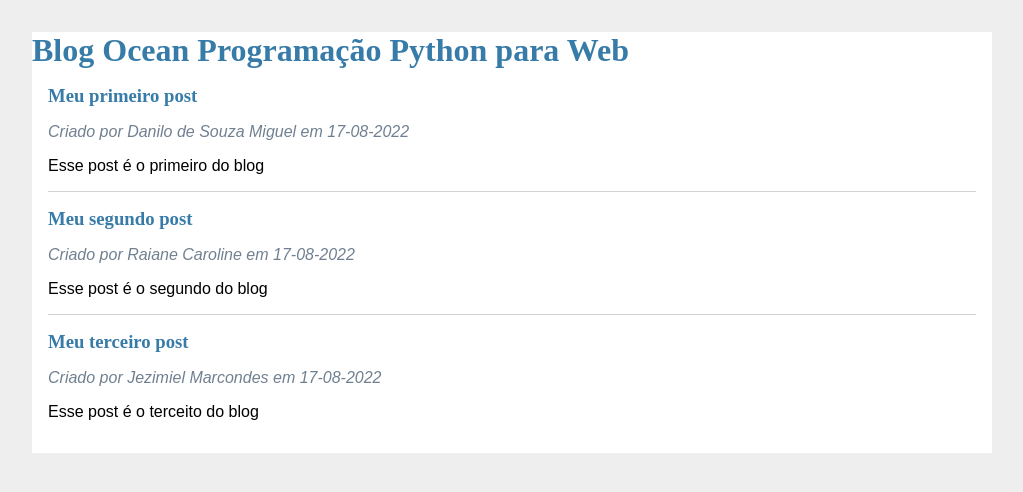
After one commit to LucasElias03/blog, a Flask app: page / in a window 1280 px wide. The commit adds this page. Shown: the top 492 px of the page, without its empty margins (128-1151 px from the left). Run offline with Flask 2, Linux system fonts and the light colour scheme.

Commit message:
Criação do post

```diff
--- a/app.py
+++ b/app.py
@@ -1,14 +1,28 @@
 from flask import Flask, render_template
+from datetime import datetime
 
 app = Flask("hello")
-nomeAula = "Aula python para Web"
+posts = [
+{
+    "title": " Meu primeiro post",
+    "body": "Esse post é o primeiro do blog",
+    "author": "Danilo de Souza Miguel",
+    "created": datetime(2022,8,17)
+},
+{
+    "title": " Meu segundo post",
+    "body": "Esse post é o segundo do blog",
+    "author": "Raiane Caroline",
+    "created": datetime(2022,8,17)
+},
+{
+    "title": " Meu terceiro post",
+    "body": "Esse post é o terceito do blog",
+    "author": "Jezimiel Marcondes",
+    "created": datetime(2022,8,17)
+},
+]
 
-@app.route("/usuario")
-def usuario():
-    usuario = [1, "Lucas", "Professor"]
-    alunos = ["Andre Guedes", "Lucas Santos", "Alicia Duarte", "Raiane Caroline"]
-    return render_template ("index.html", usuario=usuario, nome=nomeAula, alunos=alunos)
-
-@app.route("/contatos")
-def contato():
-    return render_template("index.html", usuario=usuario, nome=nomeAula)
+@app.route("/")
+def index():
+    return render_template("index.html", posts=posts)
--- /dev/null
+++ b/static/style.css
@@ -0,0 +1,38 @@
+html{
+    font-family:  sans-serif;
+    background: #eee;
+    padding: 1rem;
+}
+body{
+    max-width: 960px;
+    margin: 0 auto;
+    background: white;
+}
+
+h1{
+    font-family: serif;
+    color: #377ba8;
+    margin: 1rem 0;
+}
+
+hr{
+    border: none;
+    border-top: 1px solid lightgray;
+}
+
+.content{
+    padding: 0 1rem 1rem;
+}
+
+post > header > div:first-of-type{
+    flex:auto
+}
+
+.post .about{
+    color: slategray;
+    font-style: italic;
+}
+
+.post .body{
+    white-space: pre-line;
+}
--- /dev/null
+++ b/templates/base.html
@@ -0,0 +1,17 @@
+<!DOCTYPE html>
+<html>
+    <head>
+        <title> Página de posts </title>
+        <link rel="stylesheet" href="/static/style.css">
+    </head>
+
+   <body>
+    <h1> Blog Ocean Programação Python para Web </h1>
+   <nav>
+   </nav>
+
+    <section class = "content">
+        {% block content%} {% endblock %}
+    </section>
+    </body>
+</html>
--- a/templates/index.html
+++ b/templates/index.html
@@ -1,24 +1,17 @@
-<!DOCTYPE html>
-         <html>
-            <head>
-                <title> Contatos </title>
-            </head>
-            <body>
-                <a href="https://www.oceanbrasil.com/" target="_blank"> Click para ir a oceanbrasil</a>
-
-                    {% if usuario[2] == "Professor" %}
-                        <h2>Bem vindo Professor {{usuario[1]}}</h2>
-                    {%else%}
-                        <h2>Bem vindo Aluno</h2>
-                    {%endif%}
-
-                    {% for aluno in alunos %}
-                    <h3>{{aluno}}</h3>
-                    {%endfor%}
-
-                <h1>{{nome}} </h1>
-                <h1>Lucas Elias Camilo</h1>
-                <h2>elias.lucas2003@gmail.com</h2>
-                <h3> 11985748-65242 </h3>
-            </body>
-         </html>
+{% extends 'base.html' %}
+{% block content %}
+    {% for posts in posts %}
+        <article class="post">
+            <header>
+                <div>
+                    <h1>{{ posts.title }}</h1>
+                <div class="about"> Criado por {{ posts['author'] }} em {{ posts['created'].strftime('%d-%m-%Y') }}</div>
+                </div>
+            </header>
+            <p class="body"> {{ posts['body'] }}</p>
+        </article>
+        {% if not loop.last %}
+        <hr>
+        {% endif %}
+    {% endfor %}
+{% endblock%}
```
